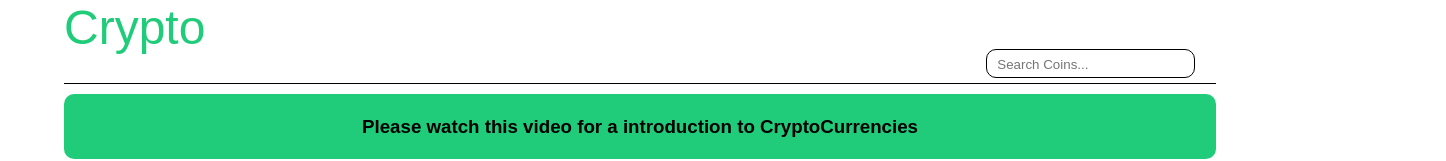
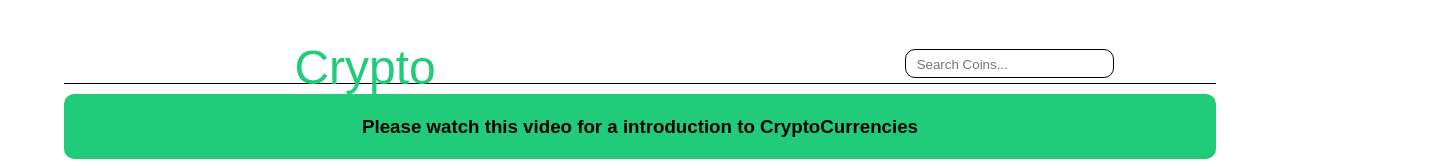
Before and after one commit to BrianBozi/Crypto-Tracker, a website: page index.html in a window 1280 px wide. Shown: the top 161 px of the page, 1446 px wide, since content can reach past the window. Drawn offline with Linux system fonts and the light colour scheme; no server answers; some icons are missing; a web font is replaced by a local one.

Commit message:
make changes for tablet view

```diff
--- a/css/styles.css
+++ b/css/styles.css
@@ -131,11 +131,23 @@
 
 @media (min-width: 765px){
   .favorite-list > ul {
-      width: 50%;
+      width: 65%;
   }
 
   .coin-data{
-    width: 50%;
+    width: 65%;
+  }
+}
+
+@media (min-width: 749px) {
+  .search-bar{
+    left: 73%;
+  }
+
+  header{
+    position: relative;
+    top: 40px;
+    left: 20%;
   }
 }
 
@@ -188,8 +200,3 @@
   justify-content: center;
   margin-bottom: 20px;
 }
-
-/* @media
-.coin-data{
-    width: 100%;
-  } */
```
